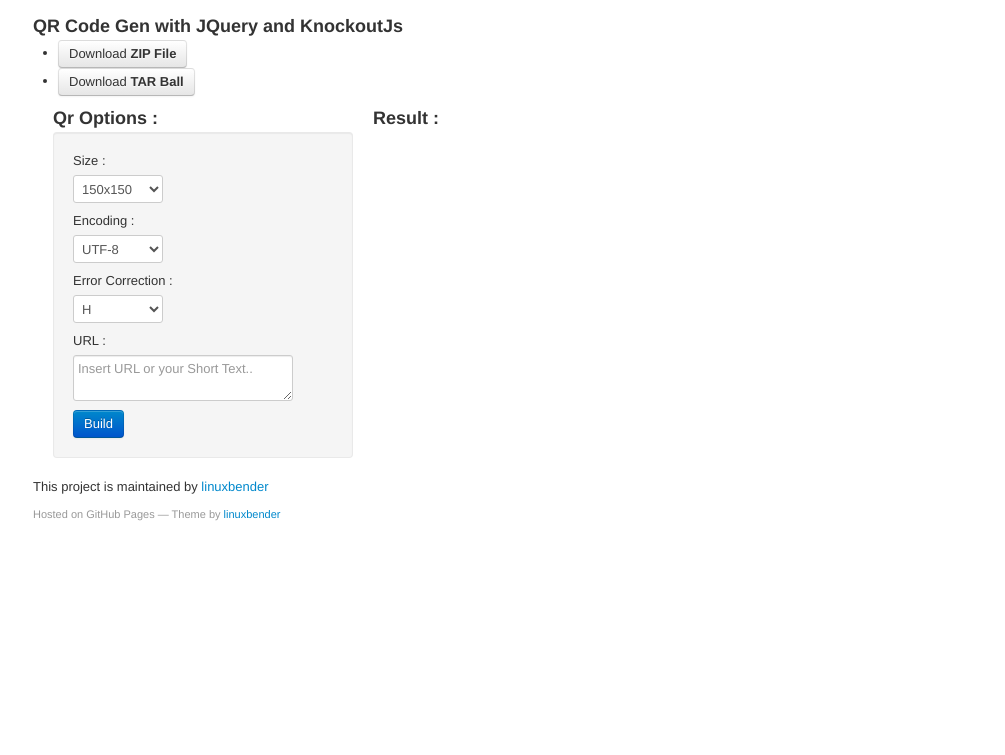
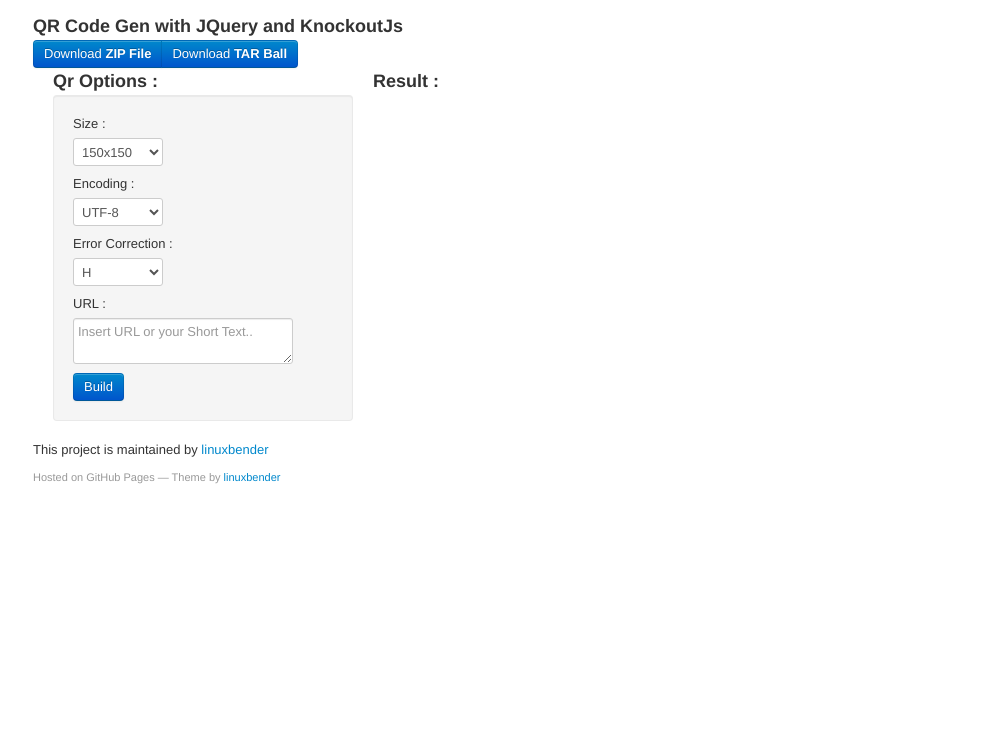
Before and after one commit to linuxbender/qrcode, a plain HTML site: page index.html in a window 1280 px wide. Shown: the part 45-800 px from the top of the page, without its empty margins (137-1142 px from the left). Drawn offline with Linux system fonts and the light colour scheme.

Commit message:
update button grp

```diff
--- a/index.html
+++ b/index.html
@@ -35,10 +35,10 @@
 		<section class="row-fluid">
 			<header class="span12">
                 <h3>QR Code Gen with JQuery and KnockoutJs</h3>
-                <ul class="btn-group">
-                  <li><a href="https://github.com/linuxbender/qrcode/zipball/master" class="btn" >Download <strong>ZIP File</strong></a></li>
-                  <li><a href="https://github.com/linuxbender/qrcode/tarball/master" class="btn" >Download <strong>TAR Ball</strong></a></li>
-                </ul>
+                <div class="btn-group">
+                  <a href="https://github.com/linuxbender/qrcode/zipball/master" class="btn btn-primary" >Download <strong>ZIP File</strong></a>
+                  <a href="https://github.com/linuxbender/qrcode/tarball/master" class="btn btn-primary" >Download <strong>TAR Ball</strong></a>
+                </div>
 			</header>
 			<section class="span4">
 			    <h3>Qr Options :</h3>
```
